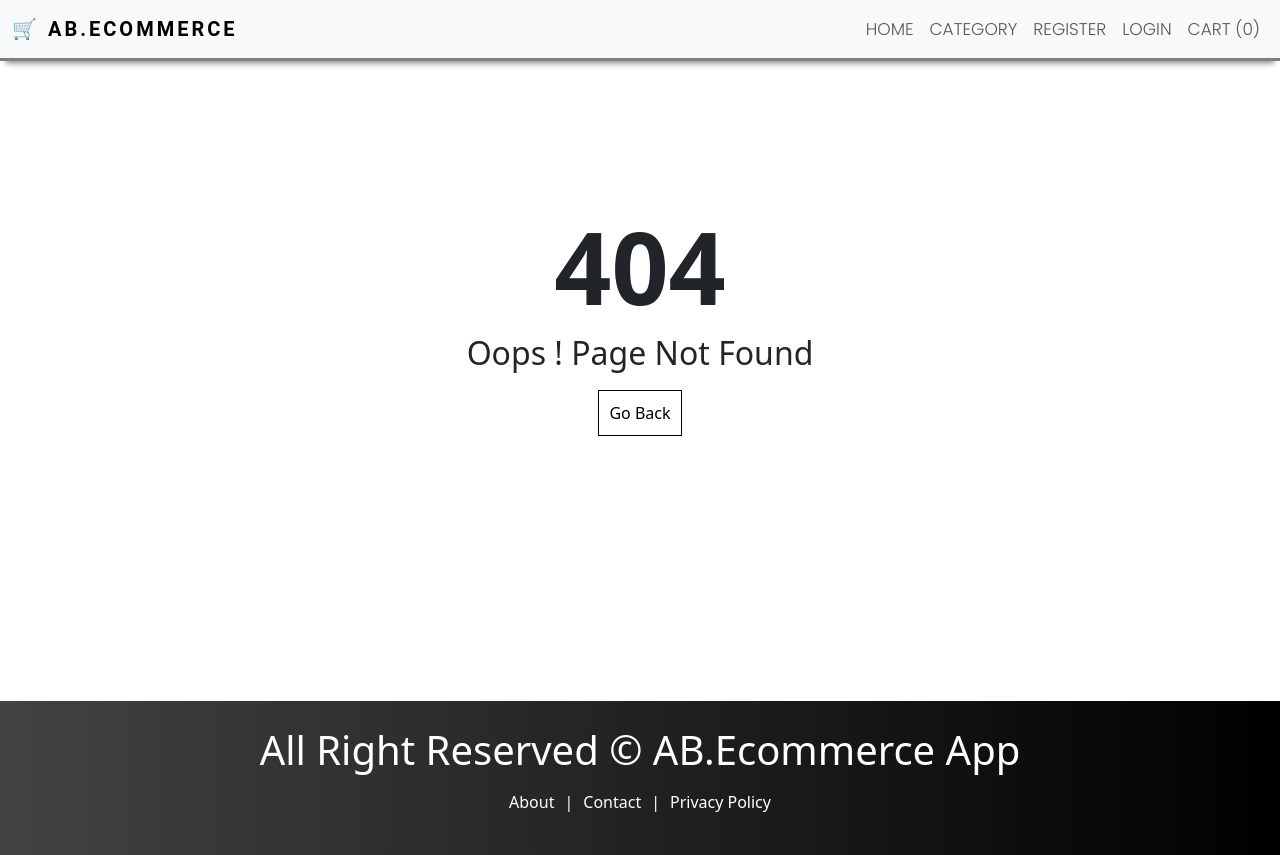
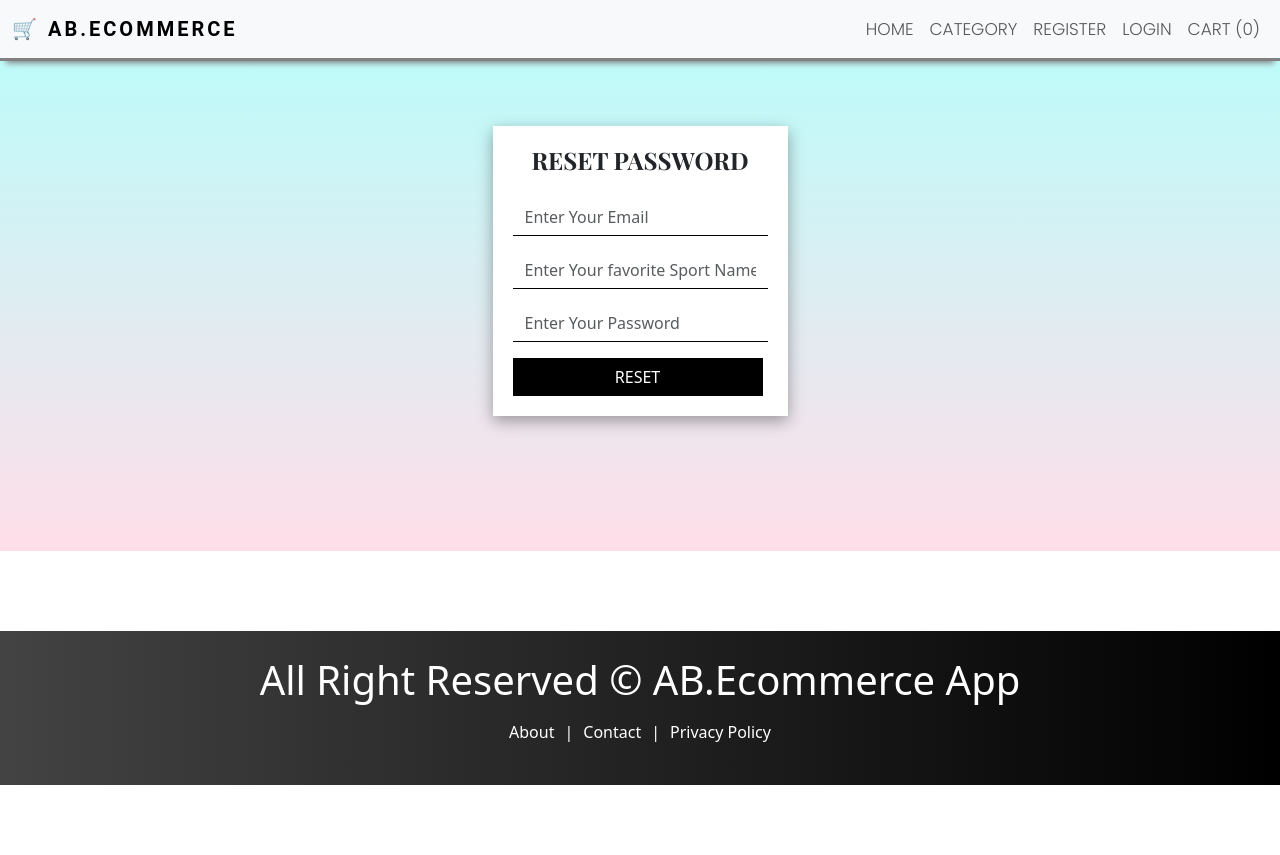
Before and after one commit to AshishBhosle17/mern-stack-ecom, a React (Create React App) app in the folder client/: page /forgot-password in a window 1280 px wide. Before the commit this address had no page. After the commit the page ends 800 px from the top, so only its background shows below. Built offline with nearby package versions, Linux system fonts and the light colour scheme.

Commit message:
new commit

```diff
--- a/client/src/App.js
+++ b/client/src/App.js
@@ -7,6 +7,7 @@
 import Register from "./pages/Auth/Register";
 import Login from "./pages/Auth/Login";
 import Dashboard from "./pages/user/Dashboard";
+import ForgotPasssword from "./pages/Auth/ForgotPassword";
 
 function App() {
   return (
@@ -15,6 +16,7 @@
         <Route path="/" element={<HomePage />} />
         <Route path="/dashboard" element={<Dashboard />} />
         <Route path="/register" element={<Register />} />
+        <Route path="/forgot-password" element={<ForgotPasssword />} />
         <Route path="/login" element={<Login/>} />
         <Route path="/about" element={<About />} />
         <Route path="/contact" element={<Contact />} />
--- /dev/null
+++ b/client/src/pages/Auth/ForgotPassword.js
@@ -0,0 +1,85 @@
+import React, { useState } from "react";
+import Layout from "../../components/Layout";
+import axios from "axios";
+import { useNavigate } from "react-router-dom";
+import toast from "react-hot-toast";
+import "../../styles/AuthStyles.css";
+
+const ForgotPasssword = () => {
+  const [email, setEmail] = useState("");
+  const [newPassword, setNewPassword] = useState("");
+  const [answer, setAnswer] = useState("");
+
+  const navigate = useNavigate();
+
+  // form function
+  const handleSubmit = async (e) => {
+    e.preventDefault();
+    try {
+      const res = await axios.post("http://localhost:8080/api/v1/auth/forgot-password", {
+        email,
+        newPassword,
+        answer,
+      });
+      if (res && res.data.success) {
+        toast.success(res.data && res.data.message);
+
+        navigate("/login");
+      } else {
+        toast.error(res.data.message);
+      }
+    } catch (error) {
+      console.log(error);
+      toast.error("Something went wrong");
+    }
+  };
+  return (
+    <Layout title={"Forgot Password - Ecommerce APP"}>
+      <div className="form-container ">
+        <form onSubmit={handleSubmit}>
+          <h4 className="title">RESET PASSWORD</h4>
+
+          <div className="mb-3">
+            <input
+              type="email"
+              value={email}
+              onChange={(e) => setEmail(e.target.value)}
+              className="form-control"
+              id="exampleInputEmail1"
+              placeholder="Enter Your Email "
+              required
+            />
+          </div>
+          <div className="mb-3">
+            <input
+              type="text"
+              value={answer}
+              onChange={(e) => setAnswer(e.target.value)}
+              className="form-control"
+              id="exampleInputEmail1"
+              placeholder="Enter Your favorite Sport Name "
+              required
+            />
+          </div>
+          <div className="mb-3">
+            <input
+              type="password"
+              value={newPassword}
+              onChange={(e) => setNewPassword(e.target.value)}
+              className="form-control"
+              id="exampleInputPassword1"
+              placeholder="Enter Your Password"
+              required
+            />
+          </div>
+
+          <button type="submit" className="btn btn-primary">
+            RESET
+          </button>
+        </form>
+      </div>
+    </Layout>
+  );
+};
+
+export default ForgotPasssword;
--- a/client/src/styles/AuthStyles.css
+++ b/client/src/styles/AuthStyles.css
@@ -19,7 +19,7 @@
 
   .form-container form .title {
     text-align: center;
-    margin-bottom: 15px;
+    margin-bottom: 25px;
     font-weight: bold;
     font-family: "Playfair Display", serif;
   }
--- a/package.json
+++ b/package.json
@@ -24,6 +24,7 @@
     "jsonwebtoken": "^9.0.2",
     "mongoose": "^8.2.0",
     "morgan": "^1.10.0",
-    "nodemon": "^3.1.0"
+    "nodemon": "^3.1.0",
+    "react-hot-toast": "^2.4.1"
   }
 }
```
Also changed, not shown: 1 other file (tests, documents, lock files or other folders).
